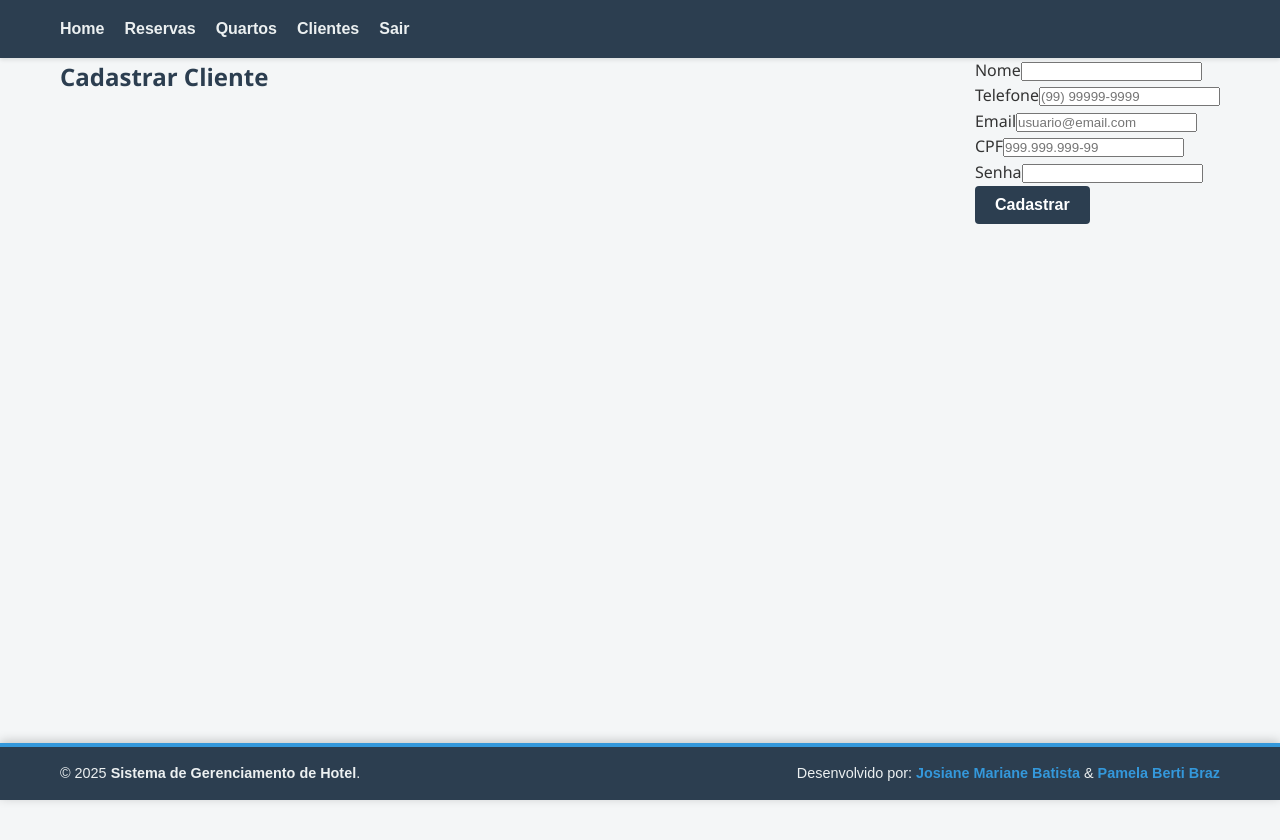
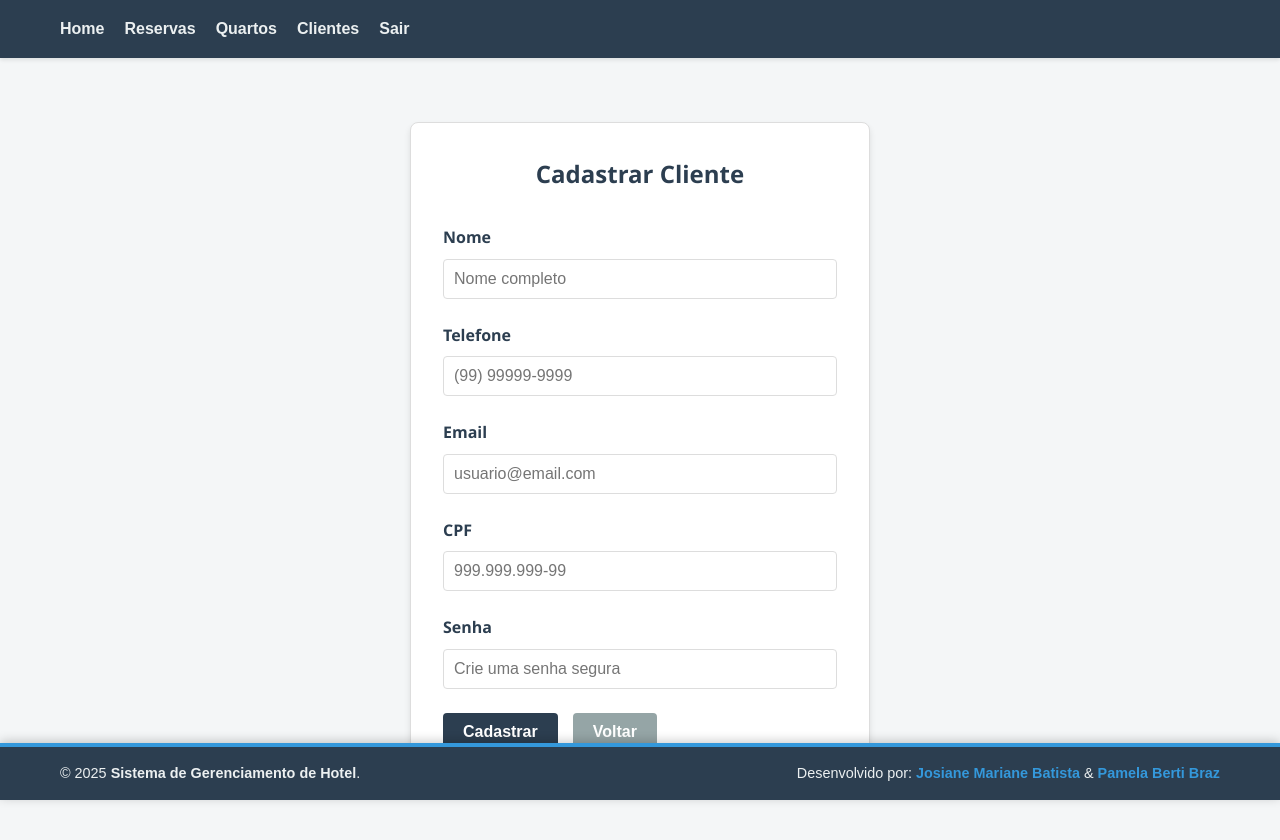
Before and after one commit to josibatista/gerenciamento-de-hotel, a React app in the folder frontend/: page /novo-cliente in a window 1280 px wide. Shown: the top 840 px of the page. Before the commit the page ends 800 px from the top, so only its background shows below. Built offline with nearby package versions, Linux system fonts and the light colour scheme; the HTML template or start-up script is replaced by a standard one.

Commit message:
Update estilização das páginas cliente

```diff
--- a/frontend/src/App.css
+++ b/frontend/src/App.css
@@ -106,3 +106,59 @@ table th {
 table tr:hover {
   background-color: #f1f1f1; /* Destaca a linha ao passar o mouse */
 }
+
+.alert-sucesso {
+  background-color: #d4edda;
+  color: #155724;
+  padding: 10px;
+  margin-bottom: 20px; /* Espaço abaixo do alerta */
+  border-radius: 4px;
+  border: 1px solid #c3e6cb;
+}
+
+.alert-erro {
+  background-color: #ffcccc;
+  color: #c0392b;
+  padding: 10px;
+  margin-bottom: 20px;
+  border-radius: 4px;
+  border: 1px solid #c0392b;
+}
+
+.form-group.checkbox {
+  display: flex;       /* Alinha itens lado a lado */
+  align-items: center; /* Centraliza verticalmente (texto com a caixinha) */
+  margin-top: 1rem;
+  margin-bottom: 1.5rem;
+}
+
+.form-group.checkbox input {
+  width: auto;
+  margin-right: 10px;
+  cursor: pointer;
+}
+
+.form-group.checkbox label {
+  display: inline;
+  margin-bottom: 0;
+  cursor: pointer;
+  font-weight: normal;
+}
+
+/* Container para alinhar os botões lado a lado */
+.form-actions {
+  display: flex;
+  gap: 15px;
+  align-items: center;
+}
+
+.login-container {
+    max-width: 500px;
+    margin: 4rem auto; /* Centraliza na tela */
+}
+
+.login-header {
+    text-align: center;
+    margin-bottom: 2rem;
+    color: var(--cor-primaria);
+}
--- a/frontend/src/Components/Pages/ClienteForm.jsx
+++ b/frontend/src/Components/Pages/ClienteForm.jsx
@@ -1,5 +1,6 @@
 import React, { useState } from 'react';
 import { useNavigate } from 'react-router-dom';
+import '../../App.css';
 
 const ClienteForm = () => {
     const [nome, setNome] = useState('');
@@ -21,7 +22,6 @@ const ClienteForm = () => {
                 method: 'POST',
                 headers: {
                     'Content-Type': 'application/json',
-                    //'Authorization': `Bearer ${token}`
                 },
                 body: JSON.stringify({ nome, telefone, email, cpf, senha })
             });
@@ -51,37 +51,86 @@ const ClienteForm = () => {
     };
 
     return (
-        <div className="container">
-            <h2>Cadastrar Cliente</h2>
-            <form onSubmit={handleSubmit}>
-                <div>
-                    <label>Nome</label>
-                    <input type="text" value={nome} onChange={e => setNome(e.target.value)} required />
-                </div>
-                <div>
-                    <label>Telefone</label>
-                    <input type="text" placeholder="(99) 99999-9999" value={telefone} onChange={e => setTelefone(e.target.value)} required />
-                </div>
-                <div>
-                    <label>Email</label>
-                    <input type="email" placeholder="usuario@email.com" value={email} onChange={e => setEmail(e.target.value)} required />
-                </div>
-                <div>
-                    <label>CPF</label>
-                    <input type="text" placeholder="999.999.999-99" value={cpf} onChange={e => setCpf(e.target.value)} required />
-                </div>
-                <div>
-                    <label>Senha</label>
-                    <input type="password" value={senha} onChange={e => setSenha(e.target.value)} required />
-                </div>
-                <button type="submit">Cadastrar</button>
-            </form>
+        <div className="conteudo-pagina login-container">
 
-            {mensagem && (
-                <p style={{ color: mensagem.includes('sucesso') ? 'green' : 'red', fontWeight: 'bold' }}>
-                    {mensagem}
-                </p>
-            )}
+            <div className="card">
+                <h2 className="login-header">Cadastrar Cliente</h2>
+
+                {mensagem && (
+                    <div className={mensagem.includes('sucesso') ? 'alert-sucesso' : 'alert-erro'}>
+                        {mensagem}
+                    </div>
+                )}
+
+                <form onSubmit={handleSubmit}>
+                    <div className="form-group">
+                        <label>Nome</label>
+                        <input
+                            type="text"
+                            value={nome}
+                            onChange={e => setNome(e.target.value)}
+                            required
+                            placeholder="Nome completo"
+                        />
+                    </div>
+
+                    <div className="form-group">
+                        <label>Telefone</label>
+                        <input
+                            type="text"
+                            placeholder="(99) 99999-9999"
+                            value={telefone}
+                            onChange={e => setTelefone(e.target.value)}
+                            required
+                        />
+                    </div>
+
+                    <div className="form-group">
+                        <label>Email</label>
+                        <input
+                            type="email"
+                            placeholder="usuario@email.com"
+                            value={email}
+                            onChange={e => setEmail(e.target.value)}
+                            required
+                        />
+                    </div>
+
+                    <div className="form-group">
+                        <label>CPF</label>
+                        <input
+                            type="text"
+                            placeholder="999.999.999-99"
+                            value={cpf}
+                            onChange={e => setCpf(e.target.value)}
+                            required
+                        />
+                    </div>
+
+                    <div className="form-group">
+                        <label>Senha</label>
+                        <input
+                            type="password"
+                            value={senha}
+                            onChange={e => setSenha(e.target.value)}
+                            required
+                            placeholder="Crie uma senha segura"
+                        />
+                    </div>
+
+                    <div className="form-actions">
+                        <button type="submit">Cadastrar</button>
+
+                        <button
+                            type="button"
+                            className="btn-secundario"
+                            onClick={() => navigate('/')}
+                        >
+                            Voltar
+                        </button>
+                    </div>
+                </form>
+            </div>
         </div>
     );
 };
--- a/frontend/src/Components/Pages/Home.jsx
+++ b/frontend/src/Components/Pages/Home.jsx
@@ -1,9 +1,12 @@
+import React from 'react';
 
 function Home() {
-    return (
-        <>
+  return (
+    <div>
+      <h1>Bem-vindo ao Sistema Hotel</h1>
+      <p>Esta é a página inicial.</p>
+    </div>
+  );
+}
 
-        </>
-    );
-}
 export default Home;
--- a/frontend/src/Components/Pages/LoginForm.jsx
+++ b/frontend/src/Components/Pages/LoginForm.jsx
@@ -0,0 +1,129 @@
+import React, { useState } from 'react';
+import { useNavigate } from 'react-router-dom';
+import '../../App.css';
+
+const LoginForm = () => {
+    const [cpf, setCpf] = useState('');
+    const [senha, setSenha] = useState('');
+    const [admin, setAdmin] = useState(false);
+    const [error, setError] = useState('');
+
+    const navigate = useNavigate();
+
+    const handleCreateAccount = () => {
+        navigate('/clientes');
+    };
+
+    const handleCpfChange = (e) => {
+        let v = e.target.value;
+        v = v.replace(/\D/g, "");
+        if (v.length > 11) v = v.slice(0, 11);
+        v = v.replace(/(\d{3})(\d)/, "$1.$2");
+        v = v.replace(/(\d{3})(\d)/, "$1.$2");
+        v = v.replace(/(\d{3})(\d{1,2})$/, "$1-$2");
+        setCpf(v);
+    };
+
+    const handleSubmit = async (e) => {
+        e.preventDefault();
+        setError('');
+
+        const cpfLimpo = cpf.replace(/\D/g, '');
+
+        if (cpfLimpo.length !== 11) {
+            setError('Por favor, digite um CPF válido (11 números).');
+            return;
+        }
+
+        try {
+            const response = await fetch('http://localhost:8080/api/login', {
+                method: 'POST',
+                headers: { 'Content-Type': 'application/json' },
+                body: JSON.stringify({ cpf, senha, admin }),
+            });
+
+            const data = await response.json();
+
+            if (!response.ok) {
+                throw new Error(data.error || 'Falha ao realizar login');
+            }
+
+            localStorage.setItem('token', data.token);
+            if(admin) localStorage.setItem('role', 'admin');
+
+            navigate('/');
+
+        } catch (err) {
+            setError(err.message || 'Erro ao conectar com o servidor.');
+        }
+    };
+
+    return (
+        <div className="conteudo-pagina login-container">
+
+            <div className="card">
+                <h2 className="login-header">Acessar Sistema</h2>
+
+                {error && (
+                    <div className="alert-erro">{error}</div>
+                )}
+
+                <form onSubmit={handleSubmit}>
+                    <div className="form-group">
+                        <label htmlFor="cpfInput">CPF:</label>
+                        <input
+                            id="cpfInput"
+                            type="text"
+                            value={cpf}
+                            onChange={handleCpfChange}
+                            placeholder="000.000.000-00"
+                            maxLength="14"
+                            required
+                        />
+                    </div>
+
+                    <div className="form-group">
+                        <label htmlFor="senhaInput">Senha:</label>
+                        <input
+                            id="senhaInput"
+                            type="password"
+                            value={senha}
+                            onChange={(e) => setSenha(e.target.value)} // Corrigido aqui (estava faltando no exemplo anterior se copiou direto)
+                            required
+                            placeholder="Digite sua senha"
+                        />
+                    </div>
+
+                    {/* AQUI ESTAVA O PROBLEMA: A ordem dos elementos e a classe */}
+                    <div className="form-group checkbox">
+                        <input
+                            type="checkbox"
+                            id="adminCheck"
+                            checked={admin}
+                            onChange={(e) => setAdmin(e.target.checked)}
+                        />
+                        <label htmlFor="adminCheck">
+                            Sou administrador
+                        </label>
+                    </div>
+
+                    <div className="form-actions">
+                        <button type="submit">
+                            Entrar
+                        </button>
+
+                        <button
+                            type="button"
+                            className="btn-secundario"
+                            onClick={handleCreateAccount}
+                        >
+                            Criar Conta
+                        </button>
+                    </div>
+                </form>
+            </div>
+        </div>
+    );
+};
+
+export default LoginForm;
```
